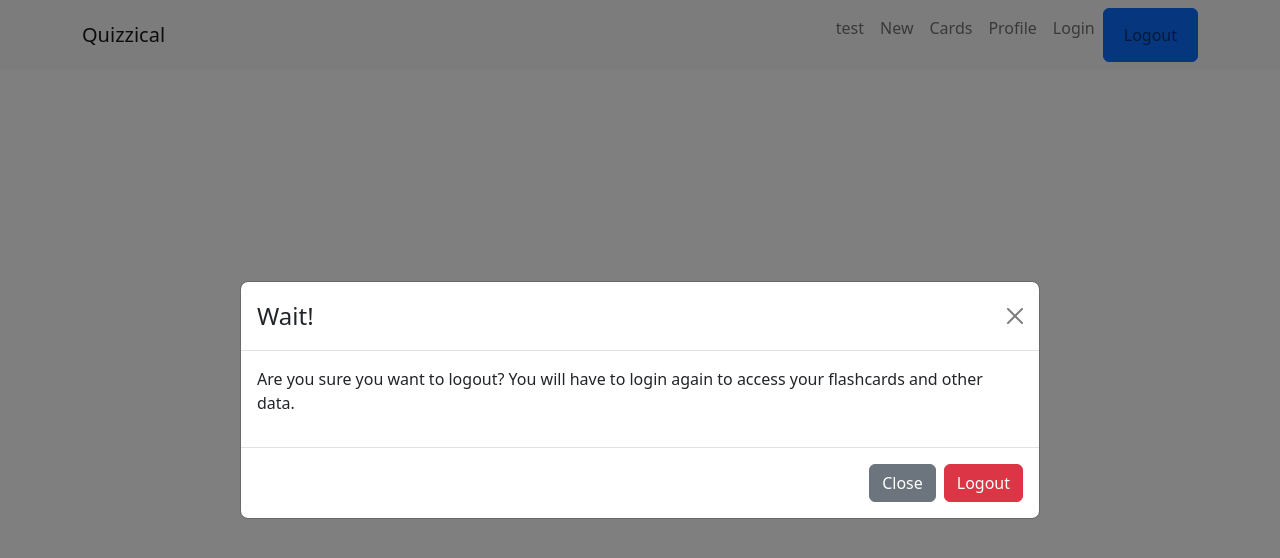
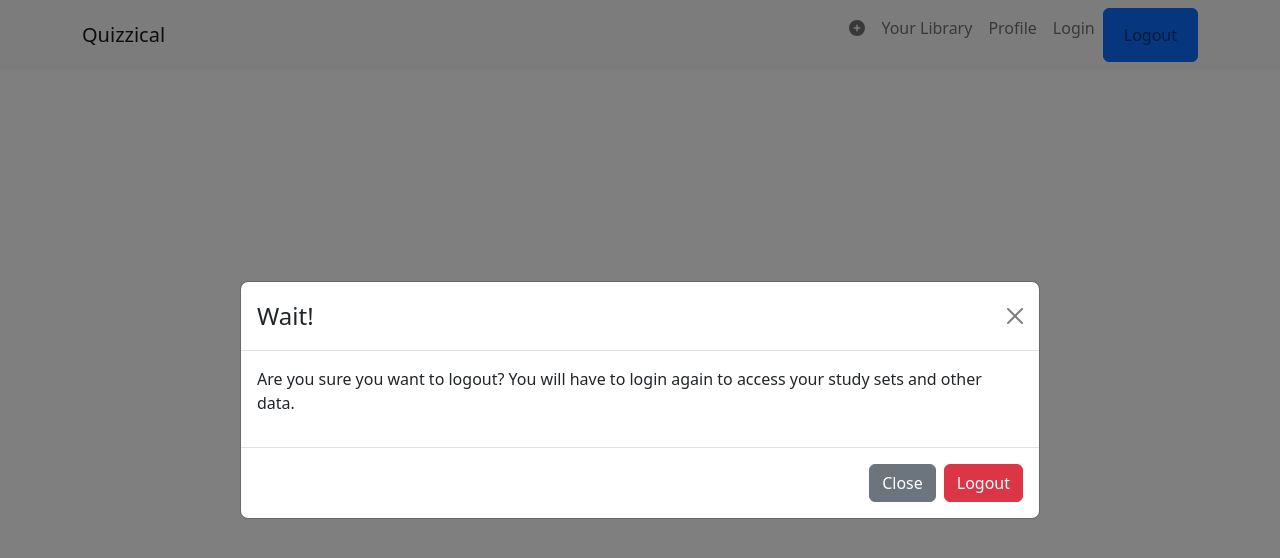
Before and after one commit to miaju/flashcards, a React (Create React App) app in the folder react_app/: page /login in a window 1280 px wide. Both pictures are taken after a click on the button "Logout". Shown: the top 558 px of the page. Built offline with nearby package versions, Linux system fonts and the light colour scheme.

Commit message:
add icons to navbar

```diff
--- a/react_app/src/components/Navbar.js
+++ b/react_app/src/components/Navbar.js
@@ -2,6 +2,8 @@ import { Button } from 'react-bootstrap';
 import Container from 'react-bootstrap/Container';
 import Nav from 'react-bootstrap/Nav';
 import Navbar from 'react-bootstrap/Navbar';
+import { FontAwesomeIcon } from '@fortawesome/react-fontawesome'
+import { faPlusCircle } from '@fortawesome/free-solid-svg-icons'
 
 import "./Navbar.scss";
 
@@ -15,9 +17,8 @@ export default function NavBar({ logout }) {
         <Navbar.Toggle/>
         <Navbar.Collapse className="justify-content-end">
           <Nav>
-            <Nav.Link href="/test">test</Nav.Link>
-            <Nav.Link href="/new">New</Nav.Link>
-            <Nav.Link href="/cards">Cards</Nav.Link>
+            <Nav.Link href="/new"><FontAwesomeIcon icon={faPlusCircle} /></Nav.Link>
+            <Nav.Link href="/cards">Your Library</Nav.Link>
             <Nav.Link href="/profile">Profile</Nav.Link>
             <Nav.Link href="/login" >Login</Nav.Link>
             <Button>
--- a/react_app/src/components/User/Logout.js
+++ b/react_app/src/components/User/Logout.js
@@ -16,7 +16,7 @@ export default function Logout({show, logout}) {
         </Modal.Header>
 
         <Modal.Body>
-          <p>Are you sure you want to logout? You will have to login again to access your flashcards and other data. </p>
+          <p>Are you sure you want to logout? You will have to login again to access your study sets and other data. </p>
         </Modal.Body>
 
         <Modal.Footer>
--- a/react_app/src/components/User/index.js
+++ b/react_app/src/components/User/index.js
@@ -1,9 +1,11 @@
 import Login from "./Login";
 import Logout from "./Logout";
 import Profile from "./Profile";
+import New from "./New"
 
 export {
   Login,
   Logout,
-  Profile
+  Profile,
+  New
 }
```
